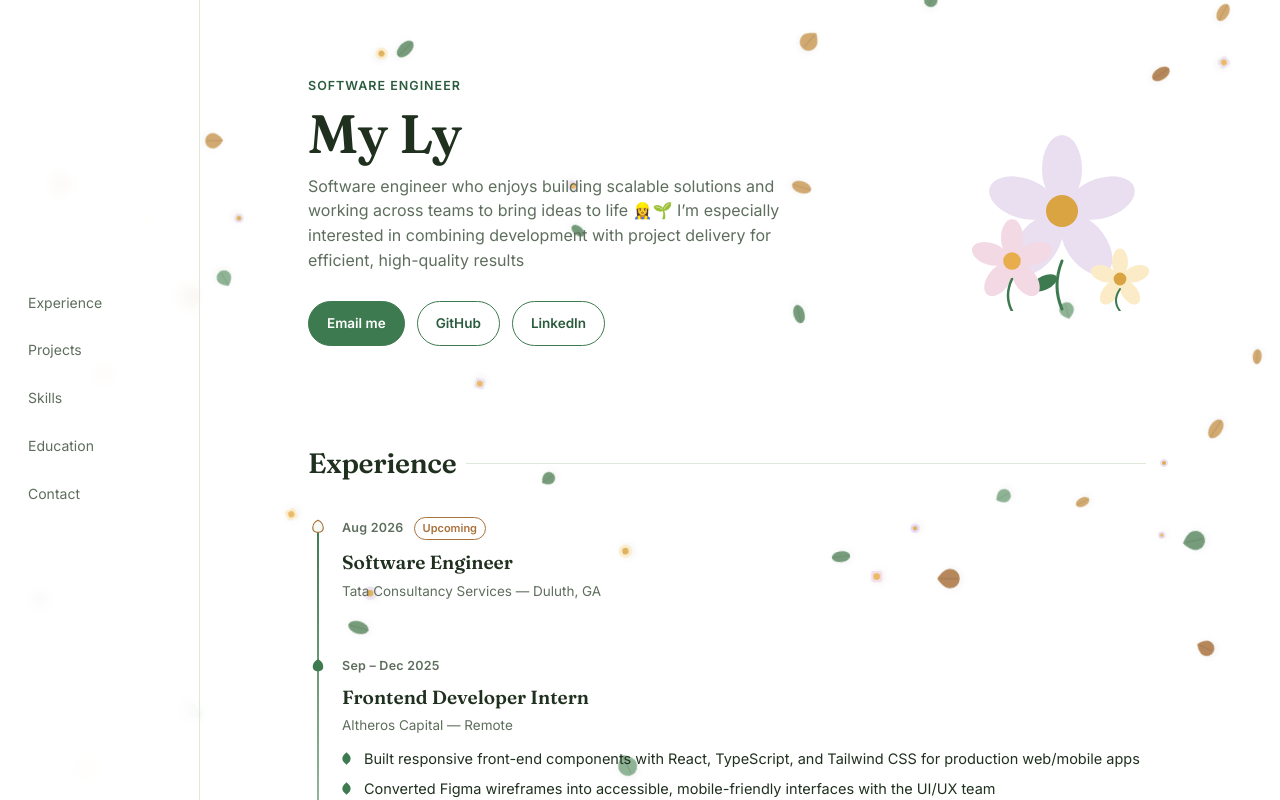
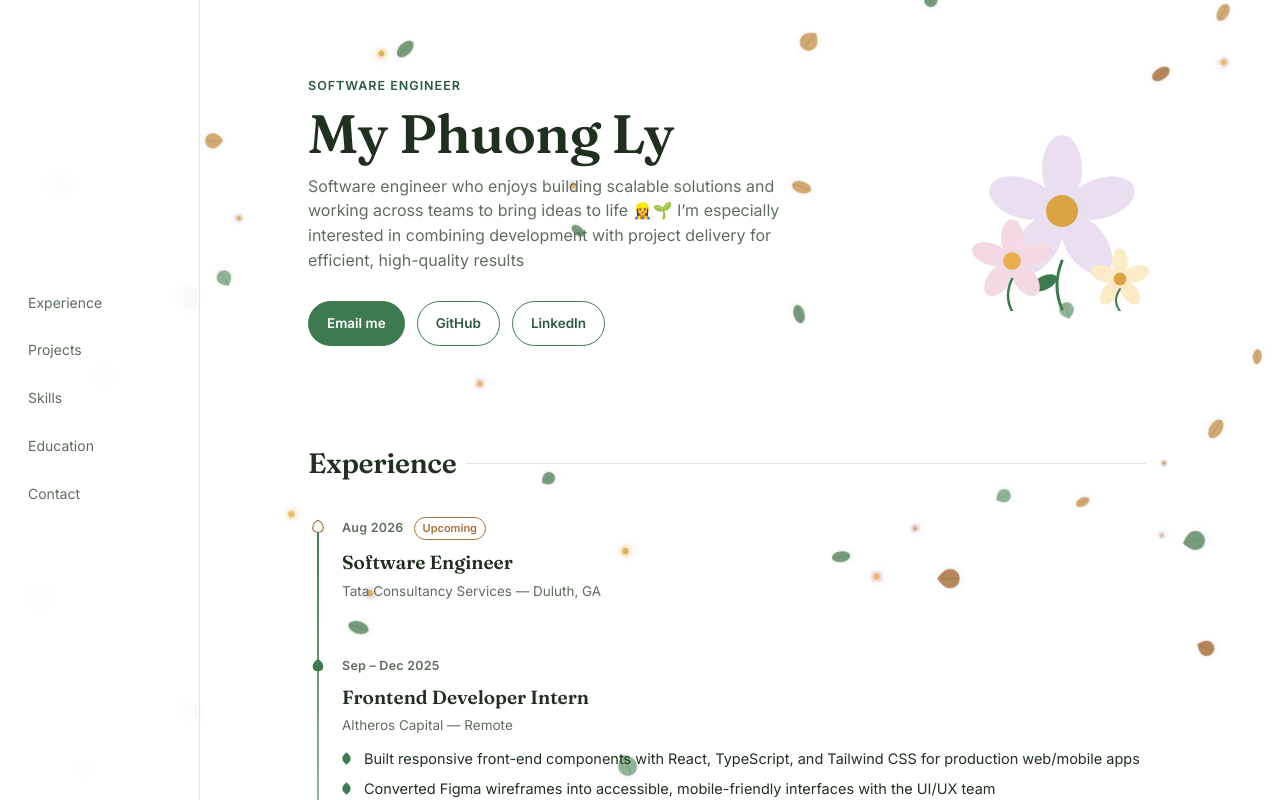
Before and after one commit to pml73790/Portfolio, a React (Vite) app: page / in a window 1280 px wide. Shown: the top 800 px of the page. Built offline with nearby package versions, Linux system fonts and the light colour scheme.

Commit message:
Update name to My Phuong Ly

```diff
--- a/src/App.jsx
+++ b/src/App.jsx
@@ -76,7 +76,7 @@ function App() {
   <div className="wrap hero-flex">
     <div className="hero-copy">
       <p className="eyebrow">Software Engineer</p>
-      <h1>My Ly</h1>
+      <h1>My Phuong Ly</h1>
       <p className="bio">Software engineer who enjoys building scalable solutions and working across teams to bring ideas to life 👷‍♀️🌱
 I’m especially interested in combining development with project delivery for efficient, high-quality results</p>
       <div className="cta-row">
```
